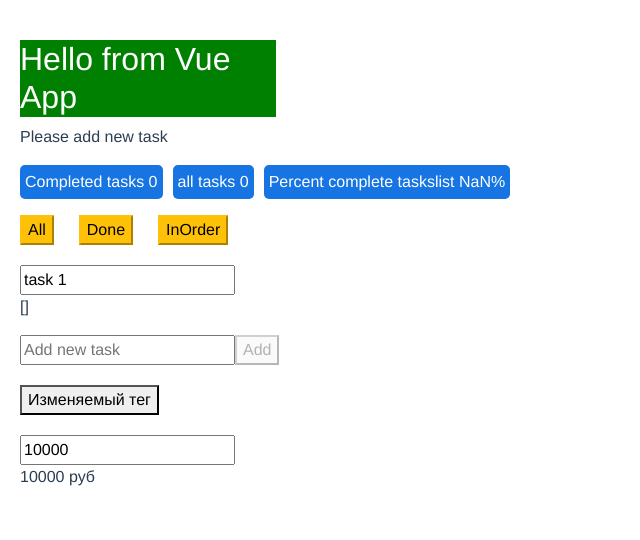
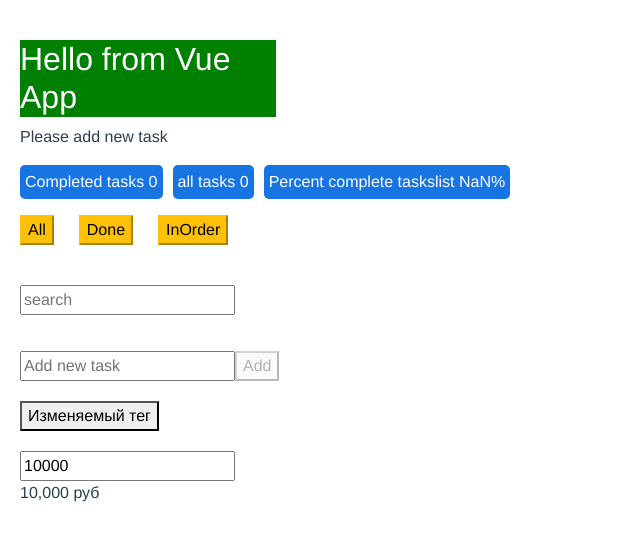
Before and after one commit to thevaykin/kokoc-vue, a Vue app in the folder vue_lesson1/: page / in a window 1280 px wide. Shown: the top 540 px of the page, without its empty margins (0-640 px from the left). Built offline with nearby package versions, Linux system fonts and the light colour scheme.

Commit message:
исправил ошибки, не стал выносить в отдельный компонент поиск

```diff
--- a/vue_lesson1/src/App.vue
+++ b/vue_lesson1/src/App.vue
@@ -10,11 +10,13 @@
     <SelectTask v-bind:todoItems="todoItems" v-bind:filterAll="filterAll" v-bind:filterDone="filterDone"
       v-bind:filterInOrder="filterInOrder"></SelectTask>
 
-    <SearchTask v-bind:todoItems="todoItems"></SearchTask>
+    <!-- <SearchTask v-bind:todoItems.sync="todoItems"></SearchTask> -->
+    <input type="search" class="searchTask" placeholder="search" v-model="searchText">
 
     <ul class="todo-btns">
-      <TodoItem v-for="todo in todos" v-bind:key="todo.id" v-bind:id="todo.id" v-bind:text="todo.text"
-        v-bind:done="todo.done" v-bind:removeTask="removeTask" v-bind:editTask="editTask" v-bind:doneTask="doneTask">
+      <TodoItem v-for="todo of searching()" v-bind:key="todo.id" v-bind:id="todo.id" v-bind:text="todo.text"
+        v-bind:done="todo.done" v-bind:removeTask="removeTask" v-bind:editTask="editTask" v-bind:doneTask="doneTask"
+        v-bind:refresh="refresh">
       </TodoItem>
     </ul>
 
@@ -39,11 +41,12 @@
 <script>
 import TodoItem from './components/TodoItem.vue';
 import StatisticTasks from './components/StatisticTasks.vue';
-import SearchTask from './components/SearchTask.vue';
+// import SearchTask from './components/SearchTask.vue';
 import SelectTask from './components/SelectTask.vue';
 // import ChangeTag from './components/ChangeTag.vue'
 import CurrencyFilter from './components/CurrencyFilter.vue';
 import { liveCycle } from './mixins/liveCycle';
+
 
 
 export default {
@@ -63,7 +66,8 @@
       todos: [],
       addTaskText: "",
       editClickCheck: false,
-      refresh: 0
+      refresh: 0,
+      searchText: ''
     }
   },
   mounted() {
@@ -79,6 +83,11 @@
     },
   },
   methods: {
+    searching() {
+      return this.todos.filter((task) => {
+        return task.text.toLowerCase().includes(this.searchText.toLowerCase());
+      });
+    },
     doneTask(e) {
       this.todoItems.filter(todo => todo.id + 10 == e.target.id)[0].done = !this.todoItems.filter(todo => todo.id + 10 == e.target.id)[0].done;
     },
@@ -167,13 +176,7 @@
     },
 
     checkAdding() {
-        let check = confirm('Вы уверены, что хотите добавить задачу?');
-        if (check) {
-          this.addTask();
-        } else {
-          document.querySelector('.form-add__input').value = '';
-          return;
-        }
+      this.addTask();
     }
   },
   computed: {
@@ -195,10 +198,10 @@
     TodoItem,
     // FormAdd,
     StatisticTasks,
-    SearchTask,
+    // SearchTask,
     // ChangeTag,
-    CurrencyFilter
-}
+    CurrencyFilter,
+  }
 }
 </script>
 
@@ -231,4 +234,8 @@
 .change-tag {
   margin: 20px;
 }
+
+.searchTask {
+  margin: 20px;
+}
 </style>
--- a/vue_lesson1/src/components/CurrencyFilter.vue
+++ b/vue_lesson1/src/components/CurrencyFilter.vue
@@ -14,7 +14,7 @@
         },
         filters: {
             currency(value) {
-                return String(value) + ' руб'
+                return Number(value).toLocaleString() + ' руб'
             }
         }
     }
--- a/vue_lesson1/src/components/SearchTask.vue
+++ b/vue_lesson1/src/components/SearchTask.vue
@@ -23,6 +23,7 @@
     },
     methods: {
         searching() {
+
             return this.todoItems.filter((task) => {
                 return task.text.toLowerCase().includes(this.searchText.toLowerCase());
             });
--- a/vue_lesson1/src/plugins/Plugin.js
+++ b/vue_lesson1/src/plugins/Plugin.js
@@ -30,7 +30,7 @@
         });
 
         Vue.filter('currency', (value) => {
-            return String(value) + ' руб'
+            return Number(value).toLocaleString() + ' руб'
         });
     }
 }
```
